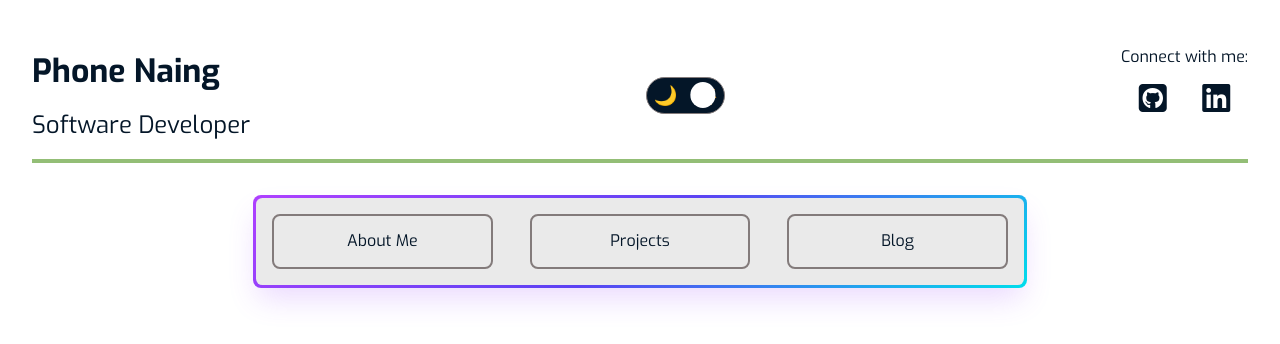
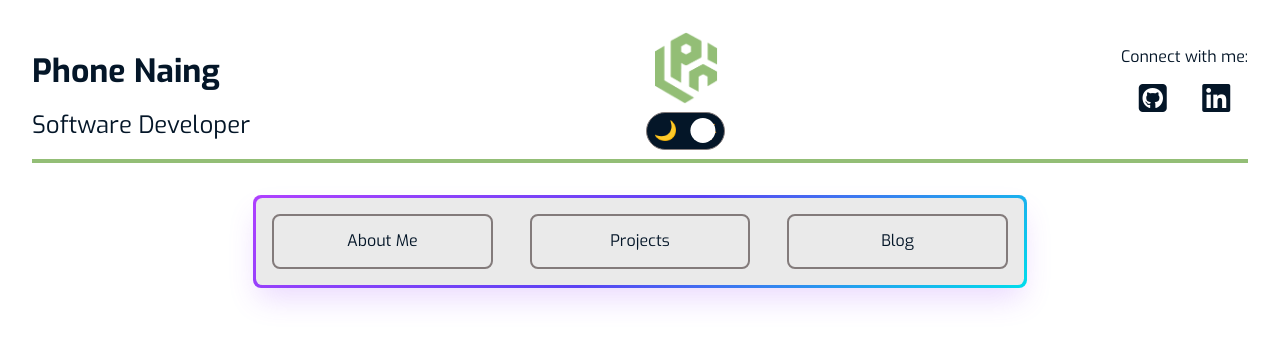
Before and after one commit to PNaing107/Personal-Website-23, a Vue app: page / in a window 1280 px wide. Shown: the top 344 px of the page. Built offline with nearby package versions, Linux system fonts and the light colour scheme.

Commit message:
feat: add logo to header

```diff
--- a/src/components/layout/TheHeader.vue
+++ b/src/components/layout/TheHeader.vue
@@ -4,7 +4,9 @@
       <h1>Phone Naing</h1>
       <h2>Software Developer</h2>
     </div>
-    <ToggleSwitch id="color-theme" :switch-toggle-state="toggleState" @toggle="toggleTheme">
+    <div class="control">
+      <img id="logo" src="../../assets/light-green-icon.png" alt="phone naing logo">
+      <ToggleSwitch id="color-theme" :switch-toggle-state="toggleState" @toggle="toggleTheme">
       <template #on>
         <span>🌙</span>
       </template>
@@ -12,6 +14,7 @@
         <span>☀️</span>
       </template>
     </ToggleSwitch>
+    </div>
     <div>
       <p>Connect with me:</p>
       <div class="social">
@@ -98,4 +101,16 @@ h2 {
   display: flex;
   justify-content: space-around;
 }
+
+#logo {
+  width: 4rem;
+  height: auto;
+  margin-bottom: 0.5rem;
+}
+
+.control {
+  display: flex;
+  flex-direction: column;
+  align-items: center;
+}
 </style>
```
